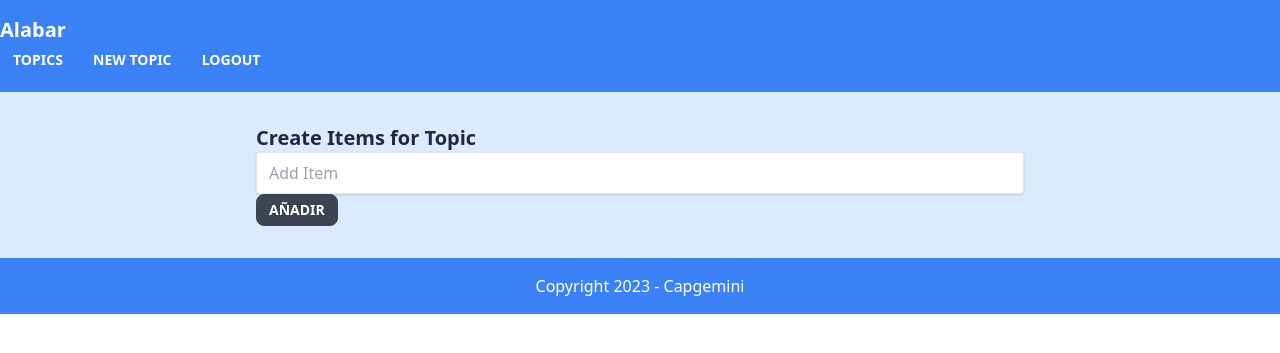
After one commit to ThePhrontistery/alabar-python, a Flask app: template templates/newtopicitem.html in a window 1280 px wide. The commit adds this page. Shown: the top 353 px of the page. Run offline with Flask 3, Linux system fonts and the light colour scheme; the template is opened without the code that fills it, so the values that code supplies are empty; the visitor is signed in with stand-in values (Sample User, id 1); some libraries are stand-ins or nearby versions; some web fonts are replaced.

Commit message:
creacion de items

```diff
--- a/alabar/data.py
+++ b/alabar/data.py
@@ -195,11 +195,11 @@ def show_result(id_topic):
     return results
 
 def get_possible_answers():
-    a = Answer("😭", 1, "very sad", 0)
-    b = Answer("🙁", 2, "sad", 0)
-    c = Answer("😐", 3, "neutral", 0)
-    d = Answer("😊", 4, "happy", 0)
-    e = Answer("😃", 5, "very happy", 0)
+    a = Answer("😭", 1, "Sad", 0)
+    b = Answer("🙁", 2, "Dissapointed", 0)
+    c = Answer("😐", 3, "Neutral", 0)
+    d = Answer("😊", 4, "Contented", 0)
+    e = Answer("😃", 5, "Happy", 0)
     answers = [a, b, c, d, e]
     return answers
 
@@ -239,4 +239,7 @@ def create_topic(topic):
     topic = Topic(title_topic=topic.title_topic, id_owner=topic.id_owner,type_topic=topic.type_topic,
                   start_date=datetime.datetime.now(),end_date=topic.end_date,status=True,participation=0,
                   deleted_date=datetime.datetime(9999, 12, 31))
-    return db.session.add(topic)
+    new_topic = db.session.add(topic)
+    print (new_topic)
+    print(topic)
+    return new_topic
--- /dev/null
+++ b/templates/newtopicitem.html
@@ -0,0 +1,21 @@
+{% extends '/base.html' %}
+{% block content %}
+
+<h1 class="text-xl font-bold">Create Items for Topic</h1>
+
+<input class="shadow appearance-none border rounded w-full py-2 px-3 mr-4 text-grey-darker" name="task_name" placeholder="Add Item">
+<button hx-post="{{ url_for('add') }}" hx-trigger="click" hx-target="#tasks-container" class="flex-no-shrink btn btn-sm">Añadir</button>
+
+{% for task in tasks %}
+<div class="flex mb-4 items-center">
+
+  <p class="w-full text-grey-darkest  {{'line-through' if task.complete else ''}}">{{ task.name }}</p>
+  <form class="flex">
+      <input type="hidden" value="{{task.id}}" name="id"></iput>
+      <a href="#" hx-post="{{ url_for('complete') }}" hx-trigger="click" hx-target="#tasks-container" class="flex-no-shrink btn  btn-xs {{ 'btn-secondary' if task.complete else 'btn-primary' }}">{{ 'Deshacer' if task.complete else 'Hecho' }}</a>
+      <a href="#" hx-post="{{ url_for('delete') }}" hx-trigger="click" hx-target="#tasks-container" class="flex-no-shrink btn btn-xs btn-secondary">Borrar</a>
+  </form>
+</div>
+{% endfor %}
+
+{% endblock %}
--- a/templates/rating.html
+++ b/templates/rating.html
@@ -57,8 +57,8 @@
         </div>
     </div>
     <div class="mt-8 flex justify-end space-x-4">
-        <button type="button" class="btn btn-outline btn-primary">Cancel</button>
-        <button type="submit" class="btn btn-primary">Save</button>
+        <button type="button" class="btn btn-outline btn btn-primary"><a href="/" class="btn btn-sm btn-ghost">Cancel</a></button>
+        <button type="submit" class="btn btn-outline btn btn-primary">Save</button>
     </div>
 </form>
 {% elif topic_ticket == None%}
```
Also changed, not shown: alabar/views.py (+9 -1 lines), templates/newtopic.html (+6 -2 lines).
